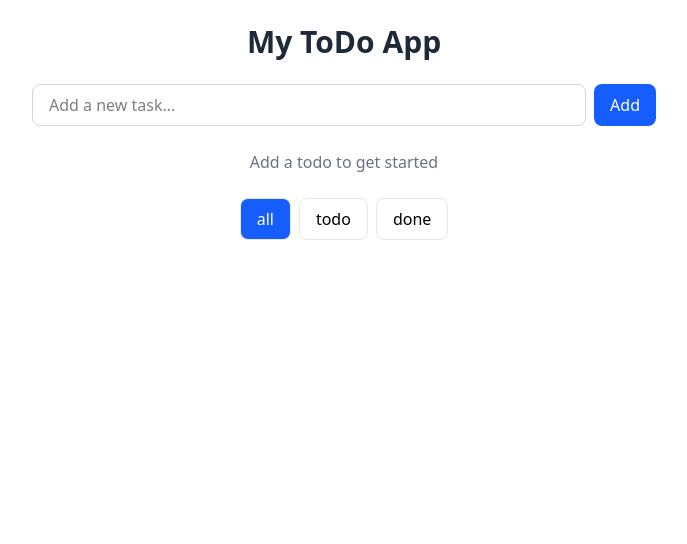
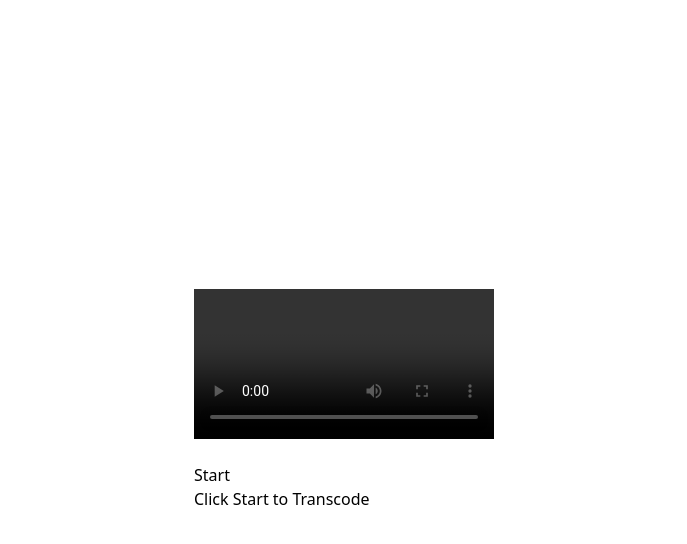
Before and after one commit to BurnySc2/burn-subtitles-web, a SvelteKit app: page / in a window 1280 px wide. Shown: the top 544 px of the page, without its empty margins (296-983 px from the left). Built offline with nearby package versions, Linux system fonts and the light colour scheme.

Commit message:
First working version

```diff
--- a/package.json
+++ b/package.json
@@ -20,6 +20,8 @@
 	"devDependencies": {
 		"@eslint/compat": "^1.2.5",
 		"@eslint/js": "^9.18.0",
+		"@ffmpeg/ffmpeg": "^0.12.15",
+		"@ffmpeg/util": "^0.12.2",
 		"@playwright/test": "^1.49.1",
 		"@sveltejs/adapter-static": "^3.0.8",
 		"@sveltejs/kit": "^2.22.0",
--- a/src/components/TodoList.svelte
+++ /dev/null
@@ -1,37 +0,0 @@
-<script lang="ts">
-	import type { TodoItem } from './types'
-	import { fly } from 'svelte/transition'
-	import { flip } from 'svelte/animate'
-
-	let {
-		todos,
-		remove_todo,
-		toggle_todo
-	}: { todos: TodoItem[]; remove_todo: (id: number) => void; toggle_todo: (id: number) => void } = $props()
-</script>
-
-{#snippet todo_item(id: number, text: string, done: boolean)}
-	<div
-		class="flex items-center gap-4 rounded-lg p-3 transition-colors hover:bg-gray-50"
-		transition:fly={{ y: -20, duration: 300 }}
-	>
-		<input
-			type="checkbox"
-			class="h-5 w-5 cursor-pointer rounded border-gray-300 text-blue-600 focus:ring-blue-500"
-			onclick={() => {
-				toggle_todo(id)
-			}}
-			checked={done}
-		/>
-		<div class={['flex-1 transition-all duration-500', { 'text-gray-400': done }]}>
-			{text}
-		</div>
-		<button class="text-red-500 transition-colors hover:text-red-700" onclick={() => remove_todo(id)}>Remove</button>
-	</div>
-{/snippet}
-
-{#each todos as { id, text, done } (id)}
-	<div animate:flip={{ duration: 500 }}>
-		{@render todo_item(id, text, done)}
-	</div>
-{/each}
--- a/src/components/counter-state/CounterState.svelte
+++ /dev/null
@@ -1,15 +0,0 @@
-<script lang="ts">
-	import { use_local_storage_state } from '$lib/persistent-storage.svelte'
-
-	let my_counter_state = use_local_storage_state('my_counter_state', 0)
-</script>
-
-<button
-	class="rounded border-2 border-black p-2"
-	onclick={() => {
-		my_counter_state.value += 1
-	}}>Increment</button
->
-<div>
-	{my_counter_state.value}
-</div>
--- a/src/components/counter-writeable/CounterWritable.svelte
+++ /dev/null
@@ -1,7 +0,0 @@
-<script lang="ts">
-	import { my_counter_writable } from '$lib/persistent-storage.svelte'
-</script>
-
-<div>
-	{$my_counter_writable}
-</div>
--- /dev/null
+++ b/src/lib/components/FfmpegDemo.svelte
@@ -0,0 +1,43 @@
+<script lang="ts">
+	import { FFmpeg } from '@ffmpeg/ffmpeg'
+	// @ts-ignore
+	import type { LogEvent } from '@ffmpeg/ffmpeg/dist/esm/types'
+	import { fetchFile, toBlobURL } from '@ffmpeg/util'
+
+	let videoEl: HTMLVideoElement
+
+	const baseURL = 'https://cdn.jsdelivr.net/npm/@ffmpeg/core@0.12.10/dist/esm'
+	// Multithreading:
+	// const baseURL = 'https://cdn.jsdelivr.net/npm/@ffmpeg/core-mt@0.12.10/dist/esm'
+	const videoURL = 'https://raw.githubusercontent.com/ffmpegwasm/testdata/master/video-15s.avi'
+
+	let message = 'Click Start to Transcode'
+
+	async function transcode() {
+		const ffmpeg = new FFmpeg()
+		message = 'Loading ffmpeg-core.js'
+		ffmpeg.on('log', ({ message: msg }: LogEvent) => {
+			message = msg
+			console.log(message)
+		})
+		await ffmpeg.load({
+			coreURL: await toBlobURL(`${baseURL}/ffmpeg-core.js`, 'text/javascript'),
+			wasmURL: await toBlobURL(`${baseURL}/ffmpeg-core.wasm`, 'application/wasm')
+		})
+		message = 'Start transcoding'
+		await ffmpeg.writeFile('test.avi', await fetchFile(videoURL))
+		await ffmpeg.exec(['-i', 'test.avi', 'test.mp4'])
+		message = 'Complete transcoding'
+		const data = await ffmpeg.readFile('test.mp4')
+		console.log('done')
+		videoEl.src = URL.createObjectURL(new Blob([(data as Uint8Array).buffer], { type: 'video/mp4' }))
+	}
+</script>
+
+<div>
+	<!-- svelte-ignore a11y-media-has-caption -->
+	<video bind:this={videoEl} controls />
+	<br />
+	<button on:click={transcode}>Start</button>
+	<p>{message}</p>
+</div>
--- a/src/routes/+page.svelte
+++ b/src/routes/+page.svelte
@@ -1,85 +1,7 @@
 <script lang="ts">
-	import TodoList from '../components/TodoList.svelte'
-	import type { FilterType, TodoItem } from '../components/types'
-
-	let new_todo = $state<TodoItem>({
-		id: 1,
-		text: '',
-		done: false
-	})
-
-	let todos = $state<TodoItem[]>([])
-
-	let active_filter = $state<FilterType>('all')
-	let filtered_todos = $derived.by(() => {
-		if (active_filter === 'todo') {
-			return todos.filter((item) => !item.done)
-		}
-		if (active_filter === 'done') {
-			return todos.filter((item) => item.done)
-		}
-		return todos
-	})
-
-	// $inspect(new_todo.text)
-	let add_todo = () => {
-		// TODO text needs to not be empty
-		todos.push({ ...new_todo })
-		new_todo.id += 1
-		new_todo.text = ''
-	}
-
-	let remove_todo = (id: number) => {
-		let index = todos.findIndex((item) => item.id === id)
-		todos.splice(index, 1)
-	}
-
-	let toggle_todo = (id: number) => {
-		let index = todos.findIndex((item) => item.id === id)
-		todos[index].done = !todos[index].done
-	}
+	import FfmpegDemo from '$lib/components/FfmpegDemo.svelte'
 </script>
 
-{#snippet choose_filter(filter_name: FilterType)}
-	<button
-		class={[
-			'transition-color rounded-lg border border-gray-200 px-4 py-2',
-			{ 'border-blue-600 bg-blue-600 text-white': filter_name === active_filter }
-		]}
-		onclick={() => {
-			active_filter = filter_name
-		}}>{filter_name}</button
-	>
-{/snippet}
-
-<main class="mx-auto flex max-w-2xl flex-col items-center gap-6 p-6">
-	<h1 class="text-3xl font-bold text-gray-800">My ToDo App</h1>
-	<div class="flex w-full gap-2">
-		<input
-			type="text"
-			class="flex-1 rounded-lg border border-gray-300 px-4 py-2 focus:border-blue-500 focus:ring-2 focus:ring-blue-500"
-			bind:value={new_todo.text}
-			placeholder="Add a new task..."
-		/>
-		<button onclick={add_todo} class="rounded-lg bg-blue-600 px-4 py-2 text-white transition-colors hover:bg-blue-700">
-			Add
-		</button>
-	</div>
-	{#if todos.length}
-		<div class="text-gray-500">
-			{todos.filter((t) => t.done).length}/{todos.length} completed
-		</div>
-	{:else}
-		<div class="text-gray-500">Add a todo to get started</div>
-	{/if}
-	<div class="w-full">
-		<div class="flex justify-center gap-2">
-			{@render choose_filter('all')}
-			{@render choose_filter('todo')}
-			{@render choose_filter('done')}
-		</div>
-	</div>
-	<div class="w-full">
-		<TodoList todos={filtered_todos} {remove_todo} {toggle_todo} />
-	</div>
-</main>
+<div class="flex h-screen flex-col items-center justify-center">
+	<FfmpegDemo />
+</div>
--- a/src/routes/auth/+page.svelte
+++ /dev/null
@@ -1,18 +0,0 @@
-<script lang="ts">
-	import { onMount } from 'svelte'
-	let auth_status: { authenticated: boolean; user: string | null } = $state({ authenticated: false, user: null })
-
-	onMount(async () => {
-		const response = await fetch('https://burnysc2.xyz/login/api_status', {
-			// Ensures cookies are sent with the request
-			credentials: 'include'
-		})
-		auth_status = await response.json()
-	})
-</script>
-
-{#if auth_status.authenticated}
-	<p>Welcome, {auth_status.user}!</p>
-{:else}
-	<a href="https://burnysc2.xyz/login">Log in</a>
-{/if}
--- a/src/routes/dev/+page.svelte
+++ /dev/null
@@ -1,35 +0,0 @@
-<script lang="ts">
-	import { my_counter_writable } from '$lib/persistent-storage.svelte'
-	import CounterState from '../../components/counter-state/CounterState.svelte'
-	import CounterWritable from '../../components/counter-writeable/CounterWritable.svelte'
-
-	// Only start rendering when javascript has loaded
-	let page_ready = $state(false)
-	$effect(() => {
-		page_ready = true
-	})
-</script>
-
-{#if page_ready}
-	<div class="flex flex-col items-center">
-		<fieldset class="rounded border-2 border-gray-400 p-6">
-			<legend class="relative rounded border-2 border-gray-400 bg-white px-3 text-lg font-bold"
-				>Counter using $state</legend
-			>
-			<CounterState />
-		</fieldset>
-		<fieldset class="rounded border-2 border-gray-400 p-6">
-			<legend class="relative rounded border-2 border-gray-400 bg-white px-3 text-lg font-bold"
-				>Counter using writable</legend
-			>
-			<button
-				class="rounded border-2 border-black p-2"
-				onclick={() => {
-					$my_counter_writable += 1
-				}}>Increment</button
-			>
-			<CounterWritable />
-			<CounterWritable />
-		</fieldset>
-	</div>
-{/if}
--- a/vite.config.ts
+++ b/vite.config.ts
@@ -3,6 +3,9 @@ import { sveltekit } from '@sveltejs/kit/vite'
 import { defineConfig } from 'vite'
 
 export default defineConfig({
+	optimizeDeps: {
+		exclude: ['@ffmpeg/ffmpeg', '@ffmpeg/util']
+	},
 	plugins: [tailwindcss(), sveltekit()],
 	test: {
 		expect: { requireAssertions: true },
```
Also changed, not shown: src/components/types.ts (deleted, +0 -7 lines), src/lib/components/types.ts (added), 1 other file (tests, documents, lock files or other folders).
